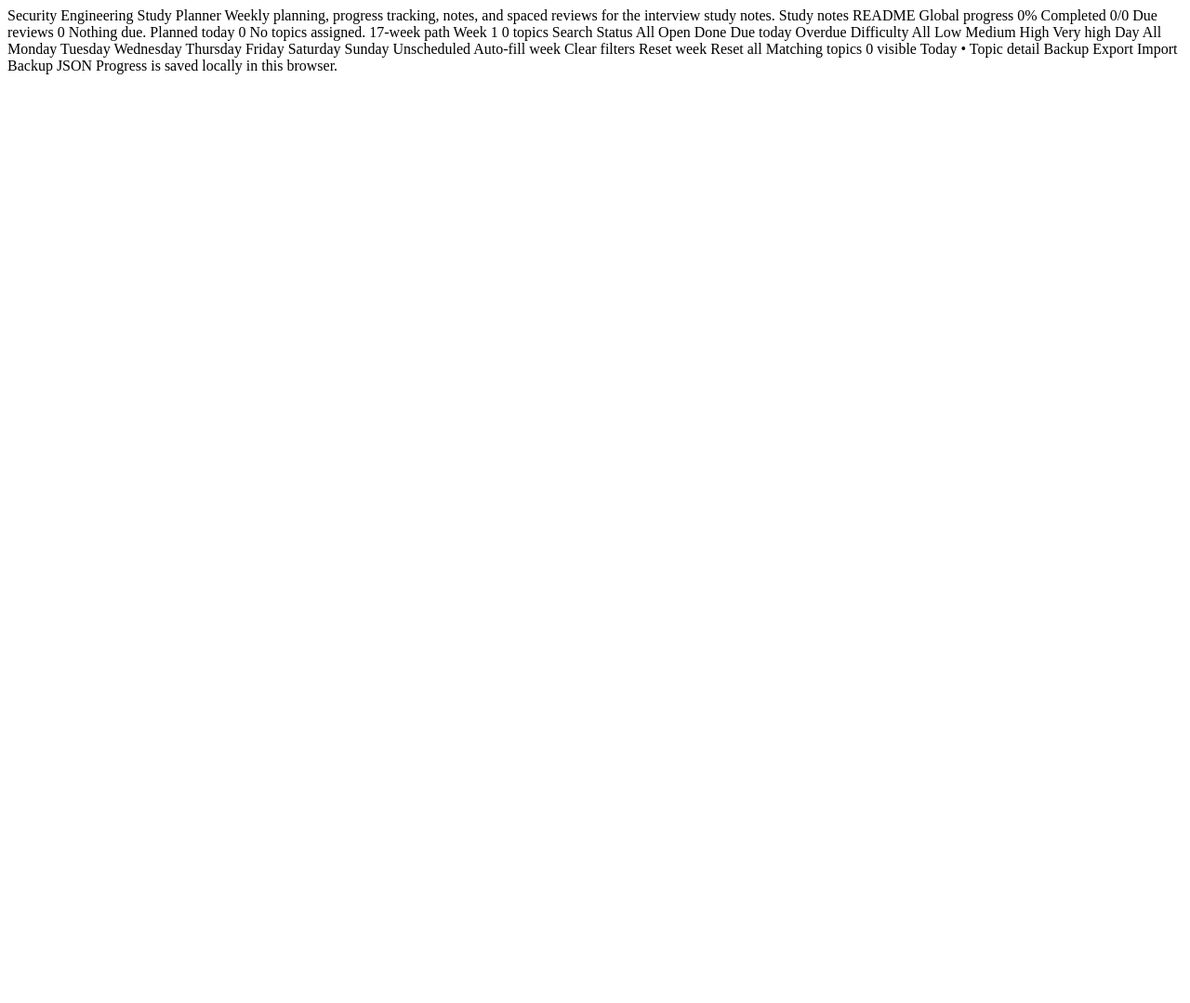
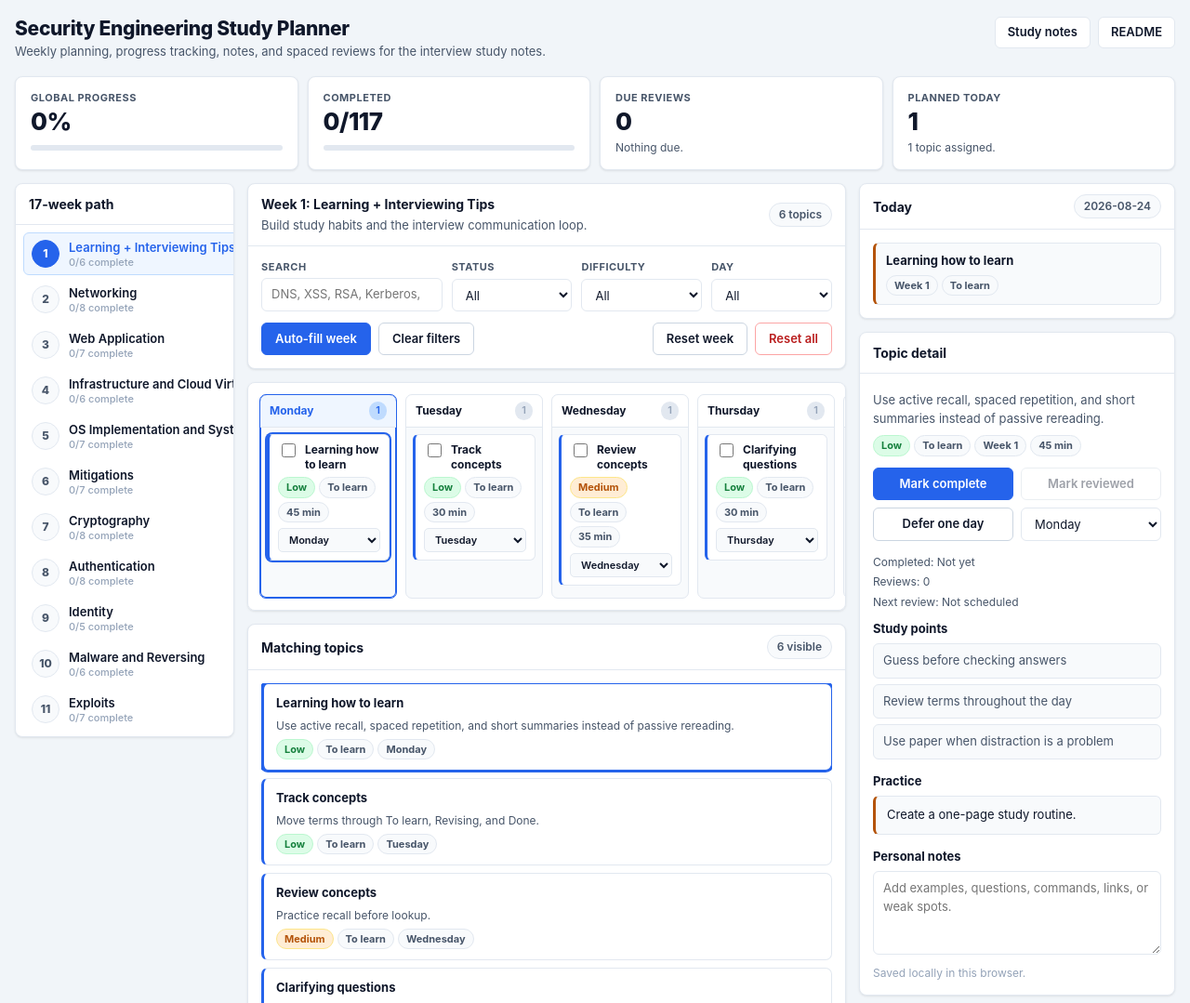
Before and after one commit to erenyeagerparadis1/security-job-tracker, a plain HTML site: page studystuff/planner/index.html in a window 1280 px wide. Shown: the top 1079 px of the page at 93% size. Before the commit the page ends 800 px from the top, so only its background shows below. Drawn offline with Linux system fonts and the light colour scheme.

Commit message:
Add files via upload

```diff
--- a/studystuff/planner/index.html
+++ b/studystuff/planner/index.html
@@ -1,53 +1,169 @@
-Security Engineering Study Planner
-Weekly planning, progress tracking, notes, and spaced reviews for the interview study notes.
-Study notes README
-Global progress 0%
+<!doctype html>
+<html lang="en">
+<head>
+  <meta charset="utf-8">
+  <meta name="viewport" content="width=device-width, initial-scale=1">
+  <title>Security Engineering Study Planner</title>
+  <link rel="stylesheet" href="app.css">
+</head>
+<body>
+<div class="app">
 
-Completed 0/0
+  <header class="topbar">
+    <div class="topbar-brand">
+      <h1>Security Engineering Study Planner</h1>
+      <p class="topbar-sub">Weekly planning, progress tracking, notes, and spaced reviews for the interview study notes.</p>
+    </div>
+    <nav class="topbar-links" aria-label="Source notes">
+      <a href="interview-study-notes-for-security-engineering.md" class="nav-link">Study notes</a>
+      <a href="README.md" class="nav-link">README</a>
+    </nav>
+  </header>
 
-Due reviews 0
-Nothing due.
-Planned today 0
-No topics assigned.
-17-week path
+  <section class="stats-bar" aria-label="Progress summary">
+    <div class="stat-card">
+      <span class="stat-label">Global progress</span>
+      <strong class="stat-number" id="globalPercent">0%</strong>
+      <div class="progress-track"><div class="progress-fill" id="globalBar"></div></div>
+    </div>
+    <div class="stat-card">
+      <span class="stat-label">Completed</span>
+      <strong class="stat-number" id="completedCount">0/0</strong>
+      <div class="progress-track"><div class="progress-fill" id="weekBar"></div></div>
+    </div>
+    <div class="stat-card">
+      <span class="stat-label">Due reviews</span>
+      <strong class="stat-number" id="reviewCount">0</strong>
+      <p class="stat-hint" id="reviewHint">Nothing due.</p>
+    </div>
+    <div class="stat-card">
+      <span class="stat-label">Planned today</span>
+      <strong class="stat-number" id="todayCount">0</strong>
+      <p class="stat-hint" id="todayHint">No topics assigned.</p>
+    </div>
+  </section>
 
-Week 1
+  <div class="layout">
 
-0 topics
-Search Status
-                All
-                Open
-                Done
-                Due today
-                Overdue
-               Difficulty
-                All
-                Low
-                Medium
-                High
-                Very high
-               Day
-                All
-                Monday
-                Tuesday
-                Wednesday
-                Thursday
-                Friday
-                Saturday
-                Sunday
-                Unscheduled
+    <aside class="sidebar" aria-label="Week selector">
+      <div class="panel sidebar-panel">
+        <div class="panel-head"><h2>17-week path</h2></div>
+        <div class="week-list" id="weekList"></div>
+      </div>
+    </aside>
 
-Auto-fill week Clear filters
-Reset week Reset all
+    <section class="main-col">
+      <div class="panel">
+        <div class="panel-head">
+          <div>
+            <h2 id="weekTitle">Week 1</h2>
+            <p class="week-desc" id="weekSummary"></p>
+          </div>
+          <span class="badge" id="weekMeta">0 topics</span>
+        </div>
+        <div class="panel-body">
+          <div class="filters">
+            <label class="filter-field">
+              <span>Search</span>
+              <input id="search" type="search" placeholder="DNS, XSS, RSA, Kerberos, YARA…">
+            </label>
+            <label class="filter-field">
+              <span>Status</span>
+              <select id="statusFilter">
+                <option value="all">All</option>
+                <option value="open">Open</option>
+                <option value="done">Done</option>
+                <option value="due">Due today</option>
+                <option value="overdue">Overdue</option>
+              </select>
+            </label>
+            <label class="filter-field">
+              <span>Difficulty</span>
+              <select id="difficultyFilter">
+                <option value="all">All</option>
+                <option value="low">Low</option>
+                <option value="medium">Medium</option>
+                <option value="high">High</option>
+                <option value="very-high">Very high</option>
+              </select>
+            </label>
+            <label class="filter-field">
+              <span>Day</span>
+              <select id="dayFilter">
+                <option value="all">All</option>
+                <option>Monday</option>
+                <option>Tuesday</option>
+                <option>Wednesday</option>
+                <option>Thursday</option>
+                <option>Friday</option>
+                <option>Saturday</option>
+                <option>Sunday</option>
+                <option>Unscheduled</option>
+              </select>
+            </label>
+          </div>
+          <div class="action-bar">
+            <div class="btn-row">
+              <button class="btn-primary" id="autoFill" type="button">Auto-fill week</button>
+              <button id="clearFilters" type="button">Clear filters</button>
+            </div>
+            <div class="btn-row">
+              <button id="resetWeek" type="button">Reset week</button>
+              <button class="btn-danger" id="resetAll" type="button">Reset all</button>
+            </div>
+          </div>
+        </div>
+      </div>
 
-Matching topics
-0 visible
+      <div class="grid-scroll-area">
+        <div class="day-grid" id="grid" aria-label="Weekly planner grid"></div>
+      </div>
 
-Today
-	•
-Topic detail
+      <div class="panel" style="margin-top:14px">
+        <div class="panel-head">
+          <h2>Matching topics</h2>
+          <span class="badge" id="visibleCount">0 visible</span>
+        </div>
+        <div class="panel-body">
+          <div class="topic-list" id="topicList"></div>
+        </div>
+      </div>
+    </section>
 
-Backup
-Export Import
-Backup JSON
-Progress is saved locally in this browser.
+    <aside class="side-col" aria-label="Topic details and review queue">
+
+      <div class="panel">
+        <div class="panel-head">
+          <h2>Today</h2>
+          <span class="badge" id="todayDate"></span>
+        </div>
+        <div class="panel-body">
+          <ul class="review-queue" id="todayQueue"></ul>
+        </div>
+      </div>
+
+      <div class="panel">
+        <div class="panel-head"><h2>Topic detail</h2></div>
+        <div class="panel-body" id="detail"></div>
+      </div>
+
+      <div class="panel">
+        <div class="panel-head"><h2>Backup</h2></div>
+        <div class="panel-body">
+          <div class="btn-row" style="margin-bottom:10px">
+            <button id="exportState" type="button">Export</button>
+            <button id="importState" type="button">Import</button>
+          </div>
+          <label class="sr-only" for="backupText">Backup JSON</label>
+          <textarea id="backupText" placeholder="Exported progress appears here. Paste backup JSON here before importing."></textarea>
+          <p class="hint" id="backupStatus">Progress is saved locally in this browser.</p>
+        </div>
+      </div>
+
+    </aside>
+  </div>
+
+</div>
+<script src="app.js"></script>
+</body>
+</html>
```
